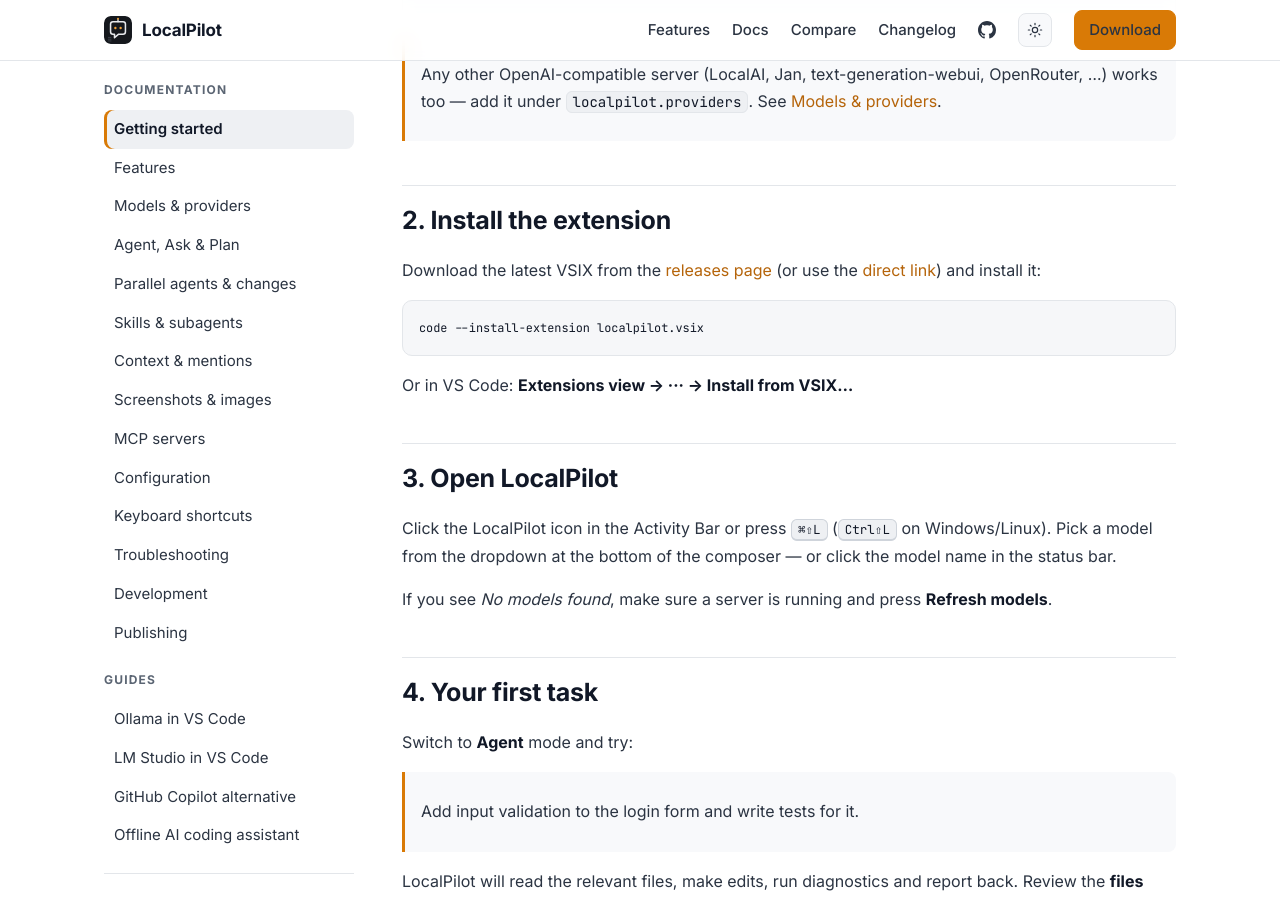
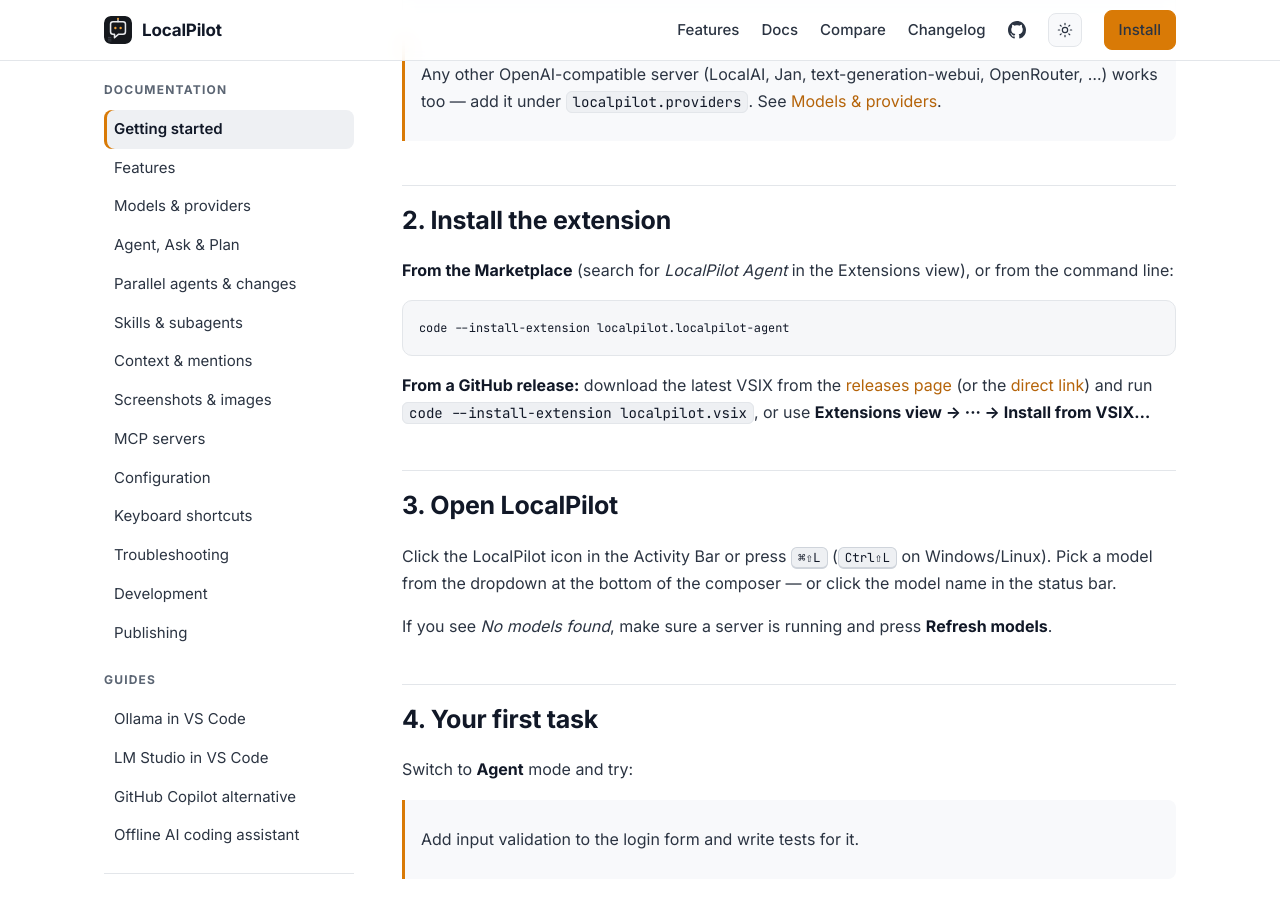
Before and after one commit to isathish/localpilot, a Jekyll site: the page built from docs/docs/getting-started.md, in a window 1280 px wide and 900 px high, scrolled down 681 px. Built offline with Jekyll 4.4.1, drawn with Linux system fonts in a browser that asks for light colours.

Commit message:
docs: Marketplace-first install instructions and badges

````diff
--- a/docs/_config.yml
+++ b/docs/_config.yml
@@ -5,6 +5,8 @@
 baseurl: /localpilot
 repo: https://github.com/isathish/localpilot
 download: https://github.com/isathish/localpilot/releases/latest/download/localpilot.vsix
+marketplace: https://marketplace.visualstudio.com/items?itemName=localpilot.localpilot-agent
+extension_id: localpilot.localpilot-agent
 releases: https://github.com/isathish/localpilot/releases
 version: 0.1.2
 lang: en
--- a/docs/_includes/nav.html
+++ b/docs/_includes/nav.html
@@ -16,7 +16,7 @@
         <svg class="moon" viewBox="0 0 24 24" aria-hidden="true"><path d="M21 12.8A9 9 0 1 1 11.2 3a7 7 0 0 0 9.8 9.8z"/></svg>
         <svg class="sun" viewBox="0 0 24 24" aria-hidden="true"><circle cx="12" cy="12" r="4"/><path d="M12 2v2M12 20v2M4.9 4.9l1.4 1.4M17.7 17.7l1.4 1.4M2 12h2M20 12h2M4.9 19.1l1.4-1.4M17.7 6.3l1.4-1.4"/></svg>
       </button>
-      <a class="btn btn-primary btn-sm" href="{{ site.download }}">Download</a>
+      <a class="btn btn-primary btn-sm" href="{{ site.marketplace }}">Install</a>
     </nav>
     <button class="menu-btn" aria-label="Menu" onclick="document.body.classList.toggle('nav-open')">
       <svg viewBox="0 0 16 16" width="20" height="20" fill="none" stroke="currentColor" stroke-width="1.6" stroke-linecap="round"><path d="M2 4h12M2 8h12M2 12h12"/></svg>
--- a/docs/_layouts/docs.html
+++ b/docs/_layouts/docs.html
@@ -20,7 +20,7 @@
       {% endfor %}
     </ul>
     <div class="sidebar-foot">
-      <a class="btn btn-primary btn-block" href="{{ site.download }}">Download VSIX</a>
+      <a class="btn btn-primary btn-block" href="{{ site.marketplace }}">Install from Marketplace</a>
       <a class="muted small" href="{{ site.repo }}/edit/main/docs/{{ page.path }}">Edit this page</a>
     </div>
   </aside>
--- a/docs/docs/getting-started.md
+++ b/docs/docs/getting-started.md
@@ -25,13 +25,13 @@
 
 ## 2. Install the extension
 
-Download the latest VSIX from the [releases page]({{ site.releases }}) (or use the [direct link]({{ site.download }})) and install it:
+**From the Marketplace** (search for *LocalPilot Agent* in the Extensions view), or from the command line:
 
 ```bash
-code --install-extension localpilot.vsix
+code --install-extension {{ site.extension_id }}
 ```
 
-Or in VS Code: **Extensions view → ··· → Install from VSIX…**
+**From a GitHub release:** download the latest VSIX from the [releases page]({{ site.releases }}) (or the [direct link]({{ site.download }})) and run `code --install-extension localpilot.vsix`, or use **Extensions view → ··· → Install from VSIX…**
 
 ## 3. Open LocalPilot
 
````
Also changed, not shown: docs/index.html (+6 -6 lines), README.md.
